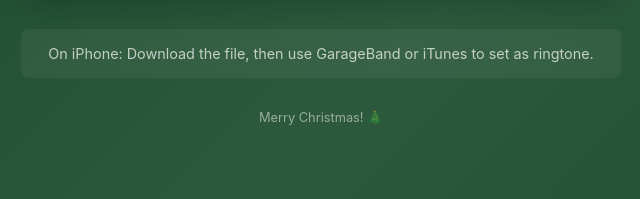
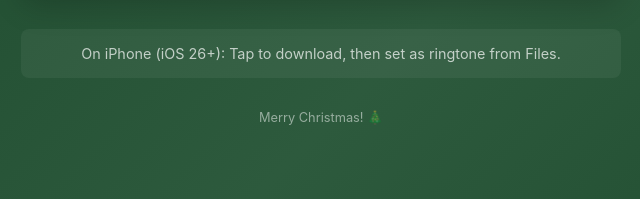
Before and after one commit to remmelt/xmas-ringtones, a plain HTML site: page index.html in a window 1280 px wide. Shown: the part 269-468 px from the top of the page, 319-959 px from the left. Drawn offline with Linux system fonts and the light colour scheme.

Commit message:
Update instructions for iOS 26

```diff
--- a/index.html
+++ b/index.html
@@ -124,7 +124,7 @@
         </div>
 
         <div class="instructions">
-            On iPhone: Download the file, then use GarageBand or iTunes to set as ringtone.
+            On iPhone (iOS 26+): Tap to download, then set as ringtone from Files.
         </div>
 
         <footer>
```
